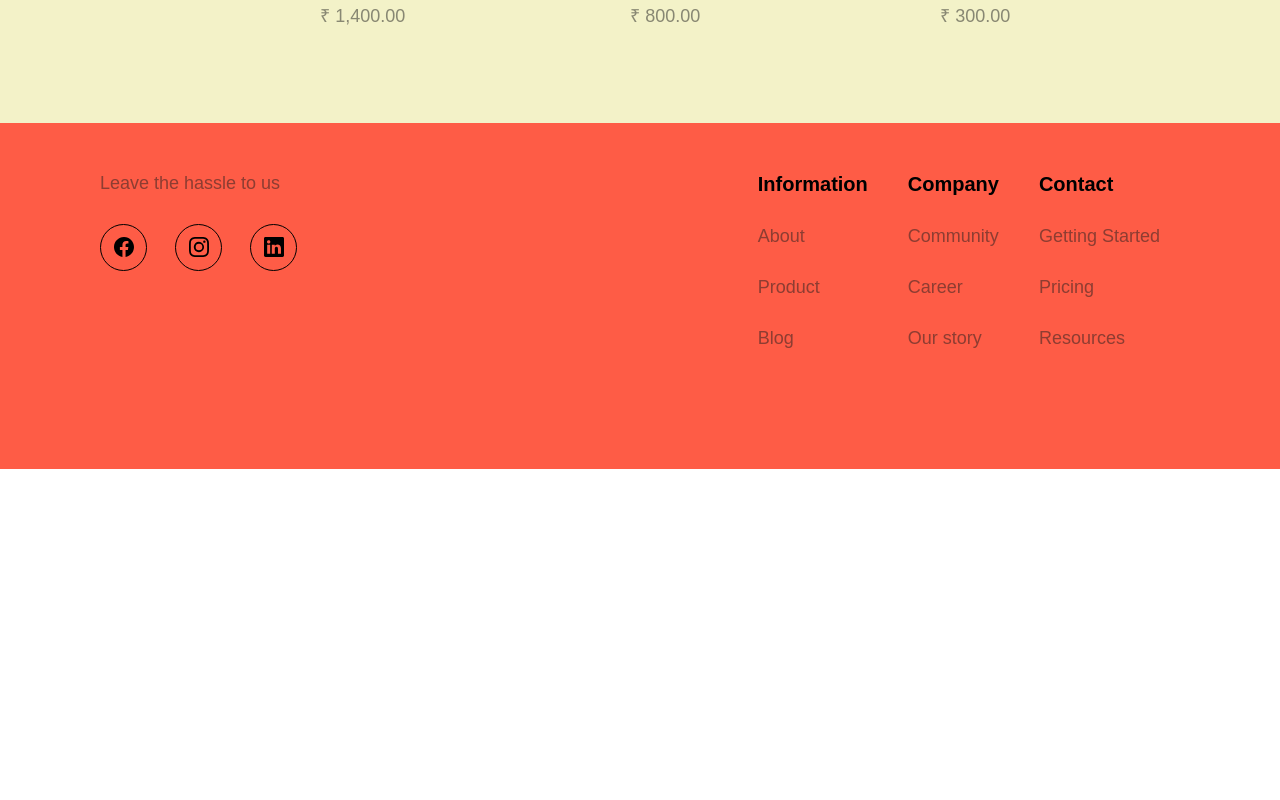
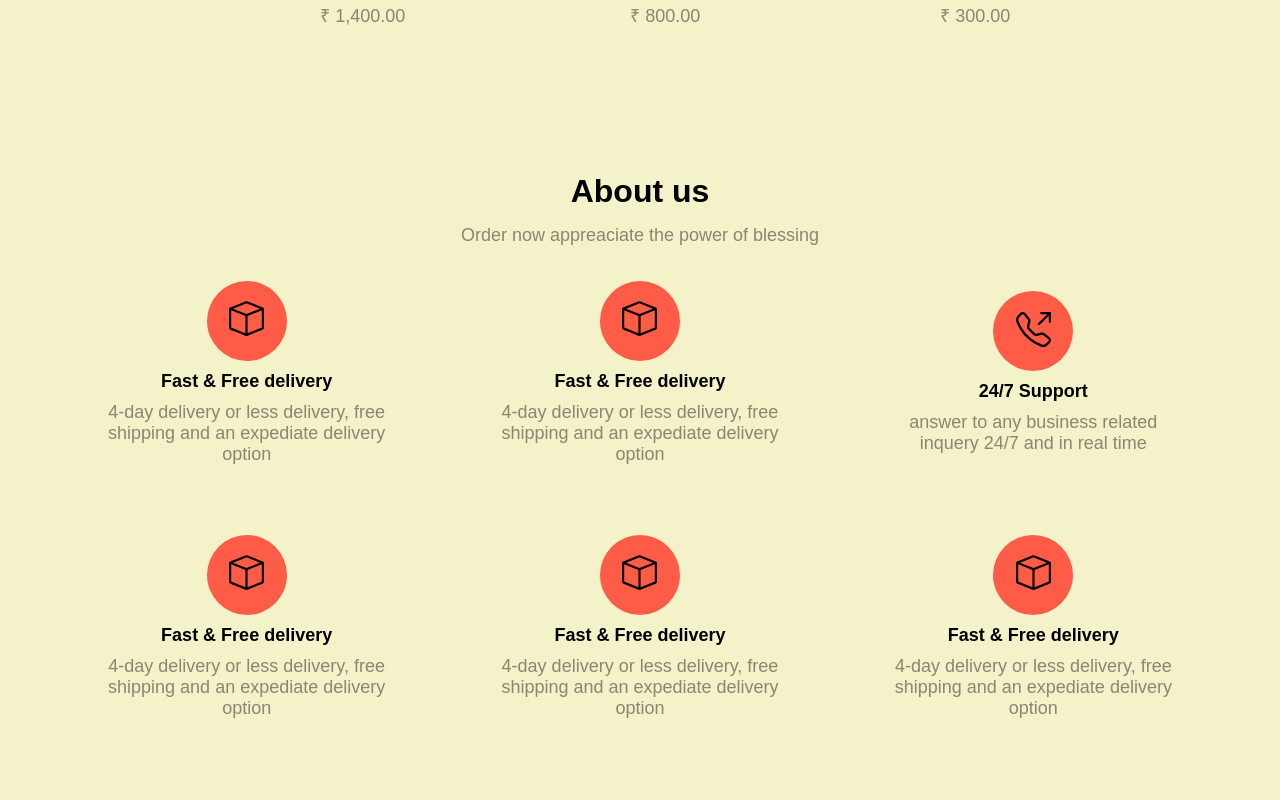
Before and after one commit to lakshmi109/Project_Outbliss, a React (Create React App) app in the folder frontend/: page / in a window 1280 px wide. Shown: the part 940-1740 px from the top of the page. Before the commit the page ends 1409 px from the top, so only its background shows below. Built offline with nearby package versions, Linux system fonts and the light colour scheme.

Commit message:
added aboutus

```diff
--- a/frontend/src/App.js
+++ b/frontend/src/App.js
@@ -5,6 +5,7 @@ import Navbar from './components/navbar/Navbar';
 import Footer from './components/footer/Footer';
 import SearchBox from './components/searchBox/SearchBox';
 import BestSelling from './components/bestselling/BestSelling';
+import Aboutus from './components/aboutus/Aboutus';
 
 function App() {
   return (
@@ -12,6 +13,7 @@ function App() {
       <Navbar/>
       <SearchBox/>
       <BestSelling/>
+      <Aboutus/>
       <Footer/>
     </>
   );
--- /dev/null
+++ b/frontend/src/components/aboutus/Aboutbox.js
@@ -0,0 +1,19 @@
+import React from 'react'
+import './aboutbox.css'
+
+export default function Aboutbox(props) {
+  return (
+    <>
+        <div className='aboutboxcontainer'>
+            <div className='aboutboxiconbox'>
+                <div dangerouslySetInnerHTML={{ __html: props.svg }} />
+            </div>
+
+            <div className='aboutboxtextbox'>
+                <h3>{props.heading}</h3>
+                <p>{props.information}</p>
+            </div>
+        </div>
+    </>
+  )
+}
--- /dev/null
+++ b/frontend/src/components/aboutus/Aboutus.js
@@ -0,0 +1,53 @@
+import React from 'react'
+import './aboutus.css'
+import Aboutbox from './Aboutbox'
+
+export default function Aboutus() {
+  return (
+    <>
+        <div className='aboutuscontainer'>
+            <div className='aboutusheadingscontainer'>
+                <h2>About us</h2>
+                <p>Order now appreaciate the power of blessing</p>
+            </div>
+
+            <div className='aboutusboxes'>
+                <Aboutbox
+                heading = "Fast & Free delivery"
+                information = "4-day delivery or less delivery, free shipping and an expediate delivery option"
+                svg = '<svg xmlns="http://www.w3.org/2000/svg" width="35" height="35" fill="currentColor" class="bi bi-box" viewBox="0 0 16 16"> <path d="M8.186 1.113a.5.5 0 0 0-.372 0L1.846 3.5 8 5.961 14.154 3.5 8.186 1.113zM15 4.239l-6.5 2.6v7.922l6.5-2.6V4.24zM7.5 14.762V6.838L1 4.239v7.923l6.5 2.6zM7.443.184a1.5 1.5 0 0 1 1.114 0l7.129 2.852A.5.5 0 0 1 16 3.5v8.662a1 1 0 0 1-.629.928l-7.185 2.874a.5.5 0 0 1-.372 0L.63 13.09a1 1 0 0 1-.63-.928V3.5a.5.5 0 0 1 .314-.464L7.443.184z"/> </svg>'/>
+
+                <Aboutbox
+                heading = "Fast & Free delivery"
+                information = "4-day delivery or less delivery, free shipping and an expediate delivery option"
+                svg = '<svg xmlns="http://www.w3.org/2000/svg" width="35" height="35" fill="currentColor" class="bi bi-box" viewBox="0 0 16 16"> <path d="M8.186 1.113a.5.5 0 0 0-.372 0L1.846 3.5 8 5.961 14.154 3.5 8.186 1.113zM15 4.239l-6.5 2.6v7.922l6.5-2.6V4.24zM7.5 14.762V6.838L1 4.239v7.923l6.5 2.6zM7.443.184a1.5 1.5 0 0 1 1.114 0l7.129 2.852A.5.5 0 0 1 16 3.5v8.662a1 1 0 0 1-.629.928l-7.185 2.874a.5.5 0 0 1-.372 0L.63 13.09a1 1 0 0 1-.63-.928V3.5a.5.5 0 0 1 .314-.464L7.443.184z"/> </svg>'/>
+
+                <Aboutbox
+                heading = "24/7 Support"
+                information = "answer to any business related inquery 24/7 and in real time"
+                svg = '<svg xmlns="http://www.w3.org/2000/svg" width="35" height="35" fill="currentColor" class="bi bi-telephone-outbound" viewBox="0 0 16 16"><path d="M3.654 1.328a.678.678 0 0 0-1.015-.063L1.605 2.3c-.483.484-.661 1.169-.45 1.77a17.568 17.568 0 0 0 4.168 6.608 17.569 17.569 0 0 0 6.608 4.168c.601.211 1.286.033 1.77-.45l1.034-1.034a.678.678 0 0 0-.063-1.015l-2.307-1.794a.678.678 0 0 0-.58-.122l-2.19.547a1.745 1.745 0 0 1-1.657-.459L5.482 8.062a1.745 1.745 0 0 1-.46-1.657l.548-2.19a.678.678 0 0 0-.122-.58L3.654 1.328zM1.884.511a1.745 1.745 0 0 1 2.612.163L6.29 2.98c.329.423.445.974.315 1.494l-.547 2.19a.678.678 0 0 0 .178.643l2.457 2.457a.678.678 0 0 0 .644.178l2.189-.547a1.745 1.745 0 0 1 1.494.315l2.306 1.794c.829.645.905 1.87.163 2.611l-1.034 1.034c-.74.74-1.846 1.065-2.877.702a18.634 18.634 0 0 1-7.01-4.42 18.634 18.634 0 0 1-4.42-7.009c-.362-1.03-.037-2.137.703-2.877L1.885.511zM11 .5a.5.5 0 0 1 .5-.5h4a.5.5 0 0 1 .5.5v4a.5.5 0 0 1-1 0V1.707l-4.146 4.147a.5.5 0 0 1-.708-.708L14.293 1H11.5a.5.5 0 0 1-.5-.5z"/></svg>'/>
+
+                <Aboutbox
+                heading = "Fast & Free delivery"
+                information = "4-day delivery or less delivery, free shipping and an expediate delivery option"
+                svg = '<svg xmlns="http://www.w3.org/2000/svg" width="35" height="35" fill="currentColor" class="bi bi-box" viewBox="0 0 16 16"> <path d="M8.186 1.113a.5.5 0 0 0-.372 0L1.846 3.5 8 5.961 14.154 3.5 8.186 1.113zM15 4.239l-6.5 2.6v7.922l6.5-2.6V4.24zM7.5 14.762V6.838L1 4.239v7.923l6.5 2.6zM7.443.184a1.5 1.5 0 0 1 1.114 0l7.129 2.852A.5.5 0 0 1 16 3.5v8.662a1 1 0 0 1-.629.928l-7.185 2.874a.5.5 0 0 1-.372 0L.63 13.09a1 1 0 0 1-.63-.928V3.5a.5.5 0 0 1 .314-.464L7.443.184z"/> </svg>'/>
+
+
+                <Aboutbox
+                heading = "Fast & Free delivery"
+                information = "4-day delivery or less delivery, free shipping and an expediate delivery option"
+                svg = '<svg xmlns="http://www.w3.org/2000/svg" width="35" height="35" fill="currentColor" class="bi bi-box" viewBox="0 0 16 16"> <path d="M8.186 1.113a.5.5 0 0 0-.372 0L1.846 3.5 8 5.961 14.154 3.5 8.186 1.113zM15 4.239l-6.5 2.6v7.922l6.5-2.6V4.24zM7.5 14.762V6.838L1 4.239v7.923l6.5 2.6zM7.443.184a1.5 1.5 0 0 1 1.114 0l7.129 2.852A.5.5 0 0 1 16 3.5v8.662a1 1 0 0 1-.629.928l-7.185 2.874a.5.5 0 0 1-.372 0L.63 13.09a1 1 0 0 1-.63-.928V3.5a.5.5 0 0 1 .314-.464L7.443.184z"/> </svg>'/>
+
+
+                <Aboutbox
+                heading = "Fast & Free delivery"
+                information = "4-day delivery or less delivery, free shipping and an expediate delivery option"
+                svg = '<svg xmlns="http://www.w3.org/2000/svg" width="35" height="35" fill="currentColor" class="bi bi-box" viewBox="0 0 16 16"> <path d="M8.186 1.113a.5.5 0 0 0-.372 0L1.846 3.5 8 5.961 14.154 3.5 8.186 1.113zM15 4.239l-6.5 2.6v7.922l6.5-2.6V4.24zM7.5 14.762V6.838L1 4.239v7.923l6.5 2.6zM7.443.184a1.5 1.5 0 0 1 1.114 0l7.129 2.852A.5.5 0 0 1 16 3.5v8.662a1 1 0 0 1-.629.928l-7.185 2.874a.5.5 0 0 1-.372 0L.63 13.09a1 1 0 0 1-.63-.928V3.5a.5.5 0 0 1 .314-.464L7.443.184z"/> </svg>'/>
+
+
+
+            </div>
+        </div>
+    </>
+  )
+}
--- /dev/null
+++ b/frontend/src/components/aboutus/aboutbox.css
@@ -0,0 +1,53 @@
+:root{
+    --aboutbox--theme: #FE5C46;
+    --aboutbox--grey: rgba(30,30,30,0.5);
+
+    --aboutbox-heading: 18px;
+}
+
+.aboutboxcontainer{
+    margin: 35px;
+    display: grid;
+    width: 350px;
+    justify-items: center;
+}
+
+.aboutboxiconbox{
+    display: grid;
+    align-items: center;
+    justify-items: center;
+    width: 80px;
+    height: 80px;
+    border-radius: 50%;
+    background-color: var(--aboutbox--theme);
+}
+
+.aboutboxtextbox{
+    text-align: center;
+}
+
+.aboutboxtextbox h3{
+    padding: 10px 0px;
+    font-size: var(--aboutbox-heading);
+}
+
+.aboutboxtextbox p{
+    font-size: var(--aboutbox-heading);
+    color: var(--aboutbox--grey);
+}
+
+
+/* for 1370px */
+@media(max-width: 1370px){
+    .aboutboxcontainer{
+        width: 300px;
+    }
+}
+
+
+/* for 820px */
+@media(max-width: 820px){
+    .aboutboxcontainer{
+        width: 250px;
+    }
+}
--- /dev/null
+++ b/frontend/src/components/aboutus/aboutus.css
@@ -0,0 +1,44 @@
+:root{
+    --aboutus--theme: #F3F2C8 ;
+    --aboutus-heading: 32px;
+    --aboutus-para: 18px;
+    --aboutus-grey: rgba(30,30,30,0.5);
+}
+
+.aboutuscontainer{
+    display: grid;
+    justify-items: center;
+    padding: 50px;
+    background-color: var(--aboutus--theme);
+}
+
+.aboutusheadingscontainer{
+    text-align: center;
+}
+
+.aboutusheadingscontainer h2{
+    padding-bottom: 15px;
+    font-size: var(--aboutus-heading);
+}
+
+.aboutusheadingscontainer p{
+    color: var(--aboutus-grey);
+    font-size: var(--aboutus-para);
+}
+
+.aboutusboxes{
+    display: flex;
+    flex-wrap: wrap;
+    align-items: center;
+    justify-content: space-around;
+}
+
+
+
+
+/* for 768px */
+@media(max-width: 768px){
+    .aboutuscontainer{
+        padding: 40px 20px;
+    }
+}
```
